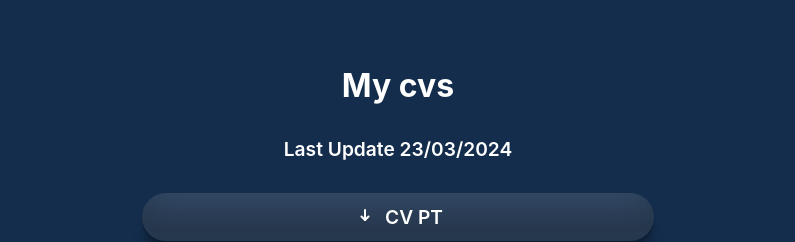
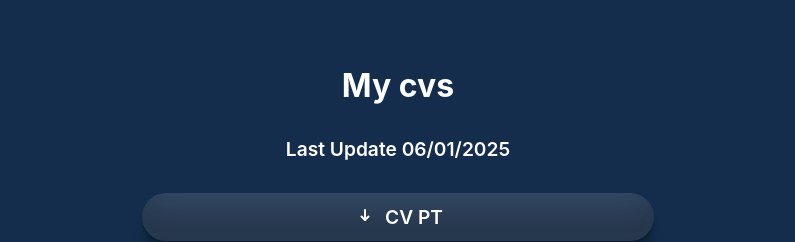
Before and after one commit to Vasco-Faria/Portfolio, a React (Create React App) app in the folder portfolioweb/: page / in a window 1280 px wide. Shown: the part 4558-4800 px from the top of the page, without its empty margins (242-1037 px from the left). Built offline with nearby package versions, Linux system fonts and the light colour scheme.

Commit message:
Update Date

```diff
--- a/portfolioweb/src/Sections/ContactMe/ContactMe.js
+++ b/portfolioweb/src/Sections/ContactMe/ContactMe.js
@@ -30,7 +30,7 @@ const ContactMe = () => {
                     </div>
                     <div className='mycvs'>
                         <h3>My cvs</h3>
-                        <p>Last Update 23/03/2024</p>
+                        <p>Last Update 06/01/2025</p>
                         <div className='buttons-downloads'>
                             <ButtonDownload text="CV PT" fileName="CV-Vasco-PT.pdf" filePath={pdf1} />
                             <ButtonDownload text="CV EN" fileName="CV-Vasco-EN.pdf" filePath={pdf2} />
```
